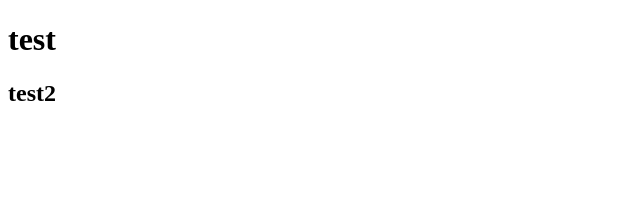
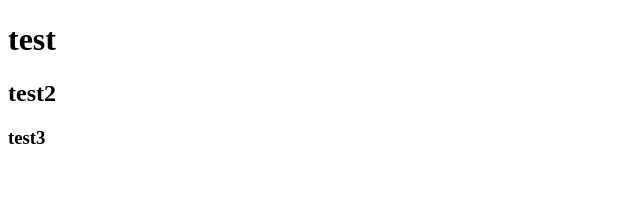
Before and after one commit to JGu-4w/-Vue_ShoppingDemo, a Vue app: page / in a window 1280 px wide. Shown: the top 217 px of the page, without its empty margins (0-640 px from the left). Built offline with nearby package versions, Linux system fonts and the light colour scheme.

Commit message:
test git work 3

```diff
--- a/src/App.vue
+++ b/src/App.vue
@@ -2,6 +2,7 @@
   <div id="app">
     <h1>test</h1>
     <h2>test2</h2>
+    <h3>test3</h3>
   </div>
 </template>
 
```
